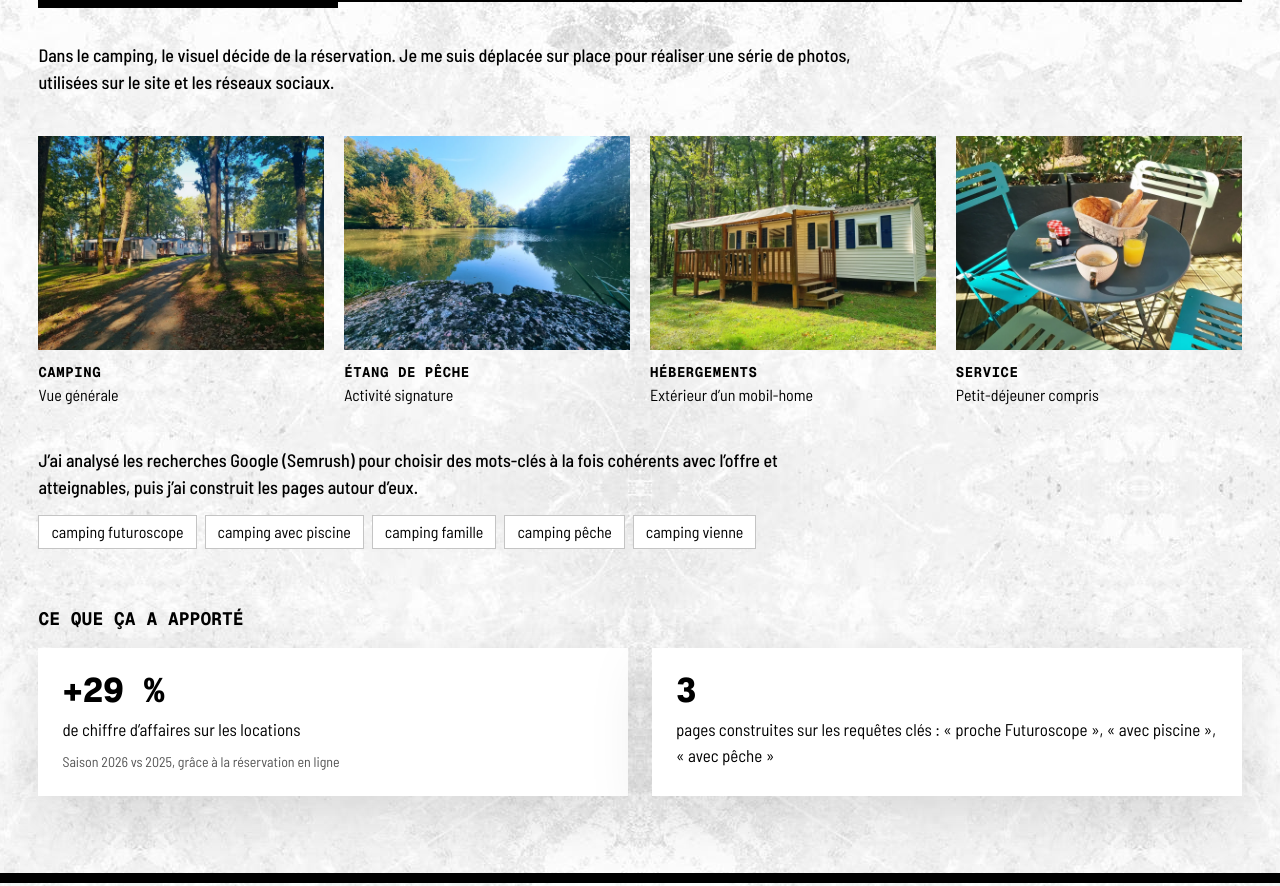
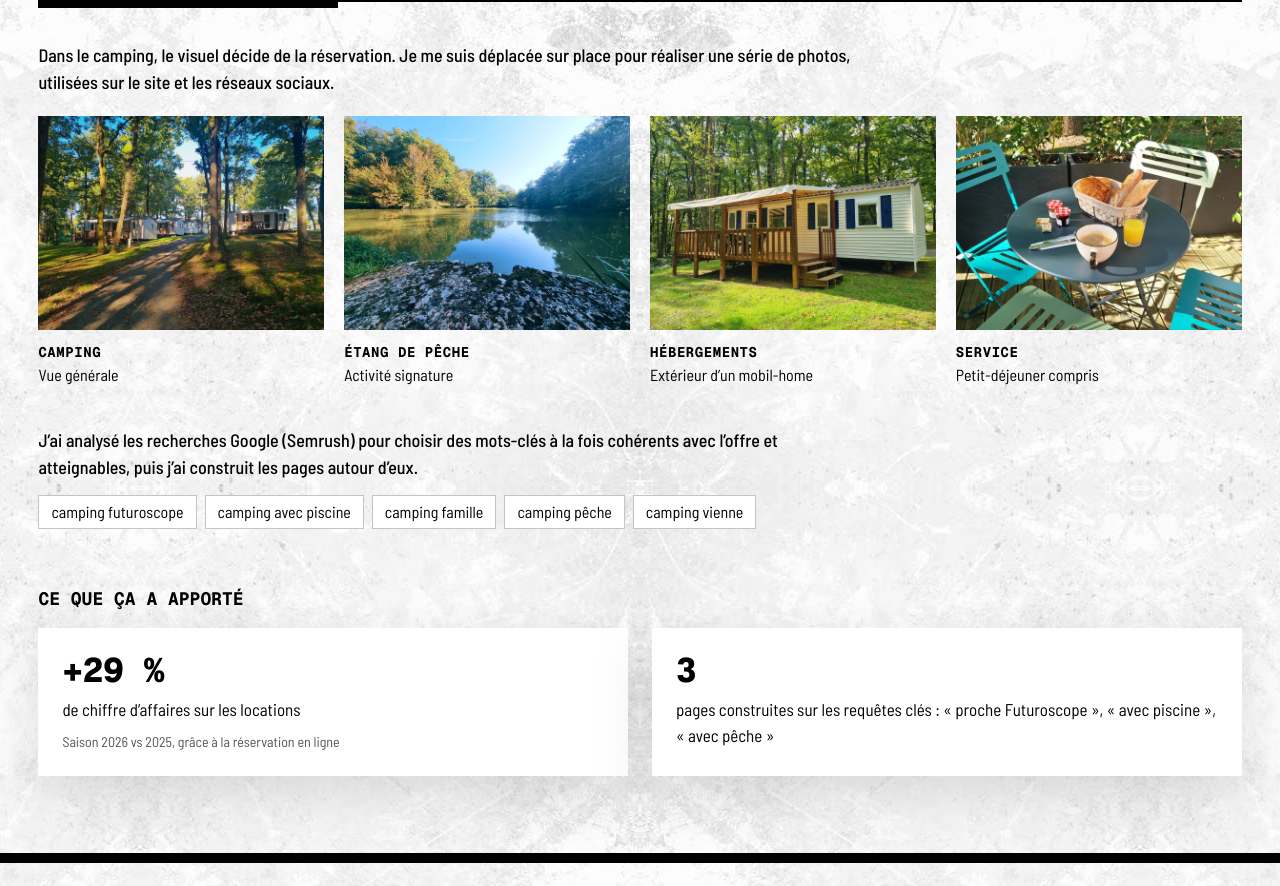
Before and after one commit to LucieGoguel/portfolio, a plain HTML site: page projets/camping-minaudieres/index.html in a window 1280 px wide. Shown: the part 4512-5398 px from the top of the page. Drawn offline with nearby package versions, Linux system fonts and the light colour scheme.

Commit message:
Camping : marge réduite entre le texte et les photos
Co-Authored-By: Claude Opus 5.5 <noreply@anthropic.com>
Claude-Session: https://claude.ai/code/session_01THwdntjNiSuDEHoKbgxniL

```diff
--- a/assets/css/style.css
+++ b/assets/css/style.css
@@ -577,3 +577,4 @@ ul { padding: 0; list-style: none; }
   .st-persona > div { padding: 24px 20px 0; }
   .st-persona blockquote { margin: 20px; }
 }
+.st-wrap > .st-lead + .st-photos { margin-top: 20px; }
```
